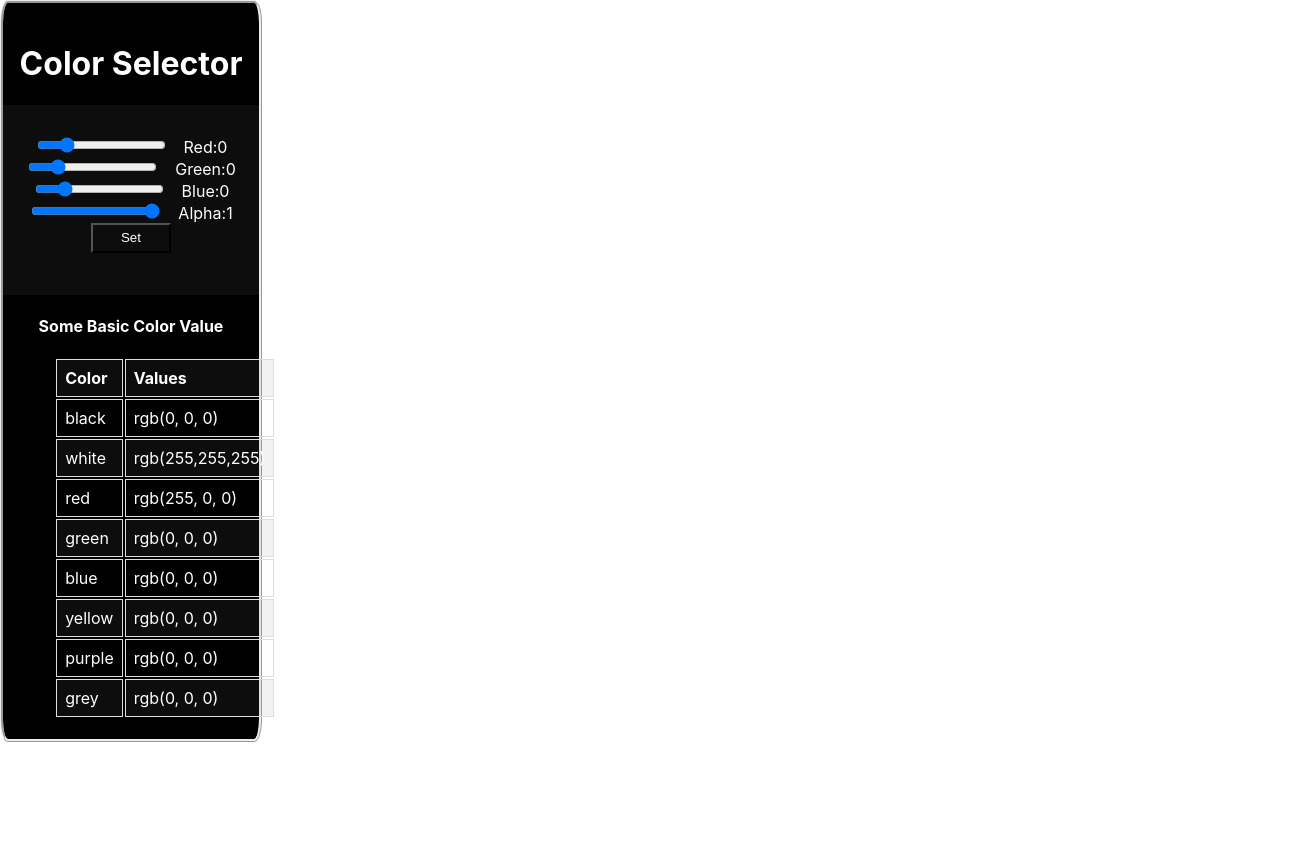
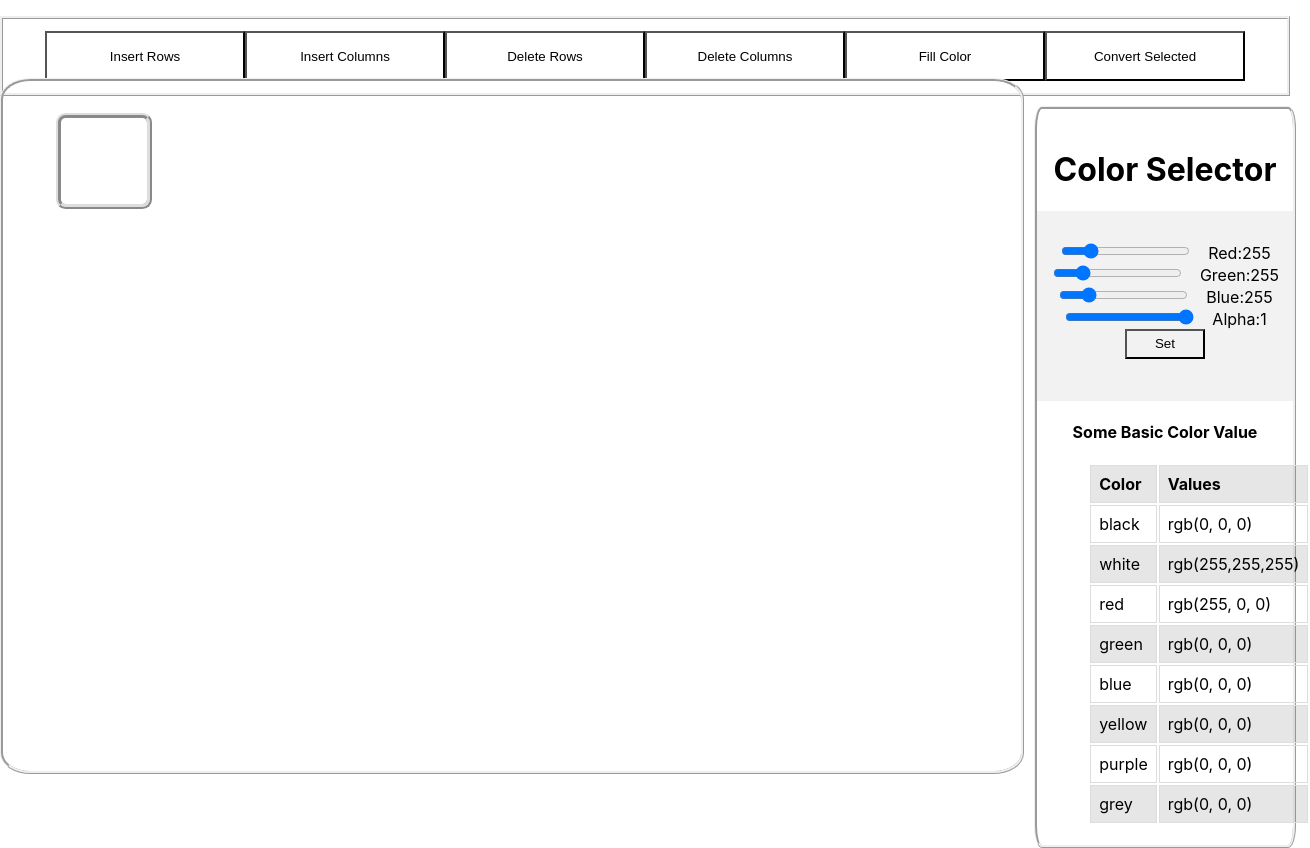
Before and after one commit to CUNY-TTP20/rDomC, a React (Create React App) app: page / in a window 1280 px wide. Shown: the whole page, 1310 px wide, since content can reach past the window. Before the commit the page ends 800 px from the top, so only its background shows below. Built offline with nearby package versions, Linux system fonts and the light colour scheme.

Commit message:
add row and column funcitonality added

```diff
--- a/src/App.js
+++ b/src/App.js
@@ -1,15 +1,13 @@
 import React from 'react';
-import ColorSelector from "./Components/colorSelector";
+// import ColorSelector from "./Components/colorSelector";
+import MainPanel from "./Components/mainPanel";
+// import Table from "./Components/table";
+function App() {
 
-function App() {
   return (
-    <div className="App">
-      <ColorSelector
-        Red="0"
-        Green="0"
-        Blue="0"
-        Alpha="1"
-      />
+    <div>
+      <MainPanel />
+
     </div>
   );
 }
--- a/src/Components/colorSelector.jsx
+++ b/src/Components/colorSelector.jsx
@@ -13,7 +13,7 @@ class ColorSelector extends Component {
   }
   handleSubmit = (event) => {
     event.preventDefault();
-    this.props.onChange(this.state.red,this.state.green,this.state.blue,this.state.alpha);
+    this.props.onSubmit(this.state.red,this.state.green,this.state.blue,this.state.alpha);
   }
   handleChange = (event) => {
     const value = event.target.value;
@@ -49,7 +49,7 @@ class ColorSelector extends Component {
     return (
       <div className={classes.mainDiv} style={{
         background: `rgba(${rato},${hariyo},${nilo},${aleph})`,
-        color: `rgba(${255-rato},${255-hariyo},${255-nilo},${aleph})`
+        color: `rgba(${255-rato},${255-hariyo},${255-nilo},1)`
       }}>
         <h1> Color Selector</h1>
         <div className={classes.sliderDiv}>
@@ -107,7 +107,7 @@ class ColorSelector extends Component {
           </form>
         </div>
         <h4>Some Basic Color Value</h4>
-        <table>
+        <table className={classes.Acolor}>
           <tr>
             <th>Color</th>
             <th>Values</th>
--- a/src/Components/css/colorSelector.module.css
+++ b/src/Components/css/colorSelector.module.css
@@ -20,23 +20,26 @@
     text-align: center;
     padding-top:20px;
     padding-bottom:20px;
-    position:relative;
+    /* position:relative; */
     height: max-content;
     width:20vw;
-    display:inline-block;
+    /* display:inline-block; */
     border-style: ridge;
     border-radius: 3%;
 }
-.mainDiv table{
+.Acolor{
     position:relative;
     left:4vw;
 }
-.mainDiv th,td{
-
+.Acolor th,td{
+  width: 8px;
+  height:20px;
   border: 1px solid #dddddd;
   text-align: left;
   padding: 8px;
+  background-color: inherit;
+  color:inherit;
 }
-.mainDiv tr:nth-child(odd){
+.Acolor tr:nth-child(odd){
     background-color:rgba(128,128,128,0.1);
 }
--- /dev/null
+++ b/src/Components/css/mainPanel.module.css
@@ -0,0 +1,35 @@
+.mainDiv {
+  display: grid;
+  grid-template-columns: auto 20vw;
+  grid-template-rows: 10vh 90vh;
+  margin: 0 auto;
+  padding: 1em 0;
+
+  gap:10px;
+}
+.Top {
+  background: #eaeaea;
+  display: flex;
+  align-items: center;
+  justify-content: center;
+    border-style: ridge;
+   grid-column :1 / span 2;
+}
+.tableDiv {
+  background: #ffffff;
+  display: flex;
+  align-items: center;
+  justify-content: center;
+  width:80vw;
+  height: 80vh;
+  float:left;
+}
+.colorTable{
+  align-items: right;
+}
+.Top button{
+    width: 200px;
+    height:50px;
+    color:inherit;
+    background-color: inherit
+}
--- /dev/null
+++ b/src/Components/css/table.module.css
@@ -0,0 +1,24 @@
+.Div {
+  padding-top: 30px;
+  padding-bottom: 20px;
+  height: 80vh;
+  width: 80vw;
+  overflow: scroll;
+  display: inline-block;
+  border-style: ridge;
+  border-radius: 3%;
+}
+.Div table {
+  position: relative;
+  left: 4vw;
+  background-color: white;
+}
+.tdName {
+  position: relative;
+  width: 70px;
+  height: 70px;
+  border-style: ridge;
+  text-align: left;
+  border-radius: 10%;
+   border-width: 5px;
+}
--- /dev/null
+++ b/src/Components/mainPanel.jsx
@@ -0,0 +1,84 @@
+import React, { Component } from "react";
+import Table from "./table";
+import ColorSelector from "./colorSelector";
+import classes from "./css/mainPanel.module.css";
+class MainPanel extends Component {
+  state = {
+    Red: 255,
+    Green: 255,
+    Blue: 255,
+    Alpha: 1,
+    Rows: 1,
+    Columns: 1,
+  };
+  addRows    = (event) => {
+    this.setState({ Rows: this.state.Rows + 1 });
+  };
+  addColumns = (event) => {
+    console.log("enter");
+
+    this.setState((state) => ({ Columns: this.state.Columns + 1 }));
+  };
+  deleteRows = (event) => {
+    if (this.state.Rows > 1) {
+      this.setState((state) => ({ Rows: this.state.Rows - 1 }));
+    }
+  };
+  deleteColumns = (event) => {
+    if (this.state.Columns > 1) {
+      this.setState((state) => ({ Columns: this.state.Columns - 1 }));
+    }
+  };
+  changeColors = (Red, Green, Blue, Alpha) => {
+    this.setState({ Red: Red, Green: Green, Blue: Blue, Alpha: Alpha });
+  };
+  render() {
+    return (
+      <div className={classes.mainDiv}>
+        <div
+          className={classes.Top}
+          style={{
+            backgroundColor: `rgba(${this.state.Red},${this.state.Green},${this.state.Blue},${this.state.Alpha}`,
+            color: `rgba(${255 - this.state.Red},${255 - this.state.Green},${
+              255 - this.state.Blue
+            },1`,
+          }}
+        >
+          <button name="Rows" onClick={this.addRows}>
+            Insert Rows
+          </button>
+
+          <button name="Columns" onClick={this.addColumns}>
+            Insert Columns
+          </button>
+
+          <button onClick={this.deleteRows}>Delete Rows</button>
+
+                <button onClick={this.deleteColumns}>Delete Columns</button>
+                <button onSubmit={this.changeColors}>Fill Color </button>
+                <button> Convert Selected</button>
+        </div>
+        <div className={classes.tableDiv}>
+          <Table
+            Rows={this.state.Rows}
+            Columns={this.state.Columns}
+            Red={this.state.Red}
+            Green={this.state.Green}
+            Blue={this.state.Blue}
+            Alpha={this.state.Alpha}
+          />
+        </div>
+        <div className={classes.colorTable}>
+          <ColorSelector
+            onSubmit={this.changeColors}
+            Red={this.state.Red}
+            Green={this.state.Green}
+            Blue={this.state.Blue}
+            Alpha={this.state.Alpha}
+          />
+        </div>
+      </div>
+    );
+  }
+}
+export default MainPanel;
--- a/src/Components/table.jsx
+++ b/src/Components/table.jsx
@@ -1,21 +1,55 @@
 import React, { Component } from "react";
-
-class Table extends Component{
+import classes from "./css/table.module.css";
+class Table extends Component {
   constructor(props) {
+    super(props);
+    this.state = {
+      row:1,
+      column: 1,
+      red: this.props.Red,
+      green: this.props.Green,
+      blue: this.props.Blue,
+      alpha: this.props.Alpha,
+    };
 
   }
+  componentWillReceiveProps(nextProps) {
+    this.setState({row :nextProps.Rows,column:nextProps.Columns})
+  }
+
   render() {
     //main render for table
+    let red = this.state.red;
+    let green = this.state.green;
+    let blue = this.state.blue;
+    let alpha = this.state.alpha;
+    let rows = this.state.row;
+    let columns = this.state.column;
+       let column_td = range(0, columns).map((i) => {
+         return (<td id={get_random_integer(200)} className={classes.tdName}></td>)
+    })
+    let row_tr = range(0, rows).map((i) => {
+      return (<tr id={i} style={{backgroundColor:`rgba(${red},${green},${blue},${alpha})`}}>{column_td}</tr>)
+    });
+
 
     return (
-          <div>
-            <button>Insert Rows</button>
-            <button>Insert Columns</button>
-            <div></button>
-            <button></button>
+      <div className={classes.Div}>
+        <table>
+          {row_tr}
+        </table>
       </div>
     );
-
   }
 }
+function get_random_integer(maximum) {
+  return Math.floor(Math.random() * Math.floor(maximum))
+}
+function range(start, end) {
+  var foo = [];
+  for (var i = start; i < end; i++) {
+    foo.push(i);
+  }
+  return foo;
+}
 export default Table;
```
Lines whose indentation alone changed are shown as unchanged.
